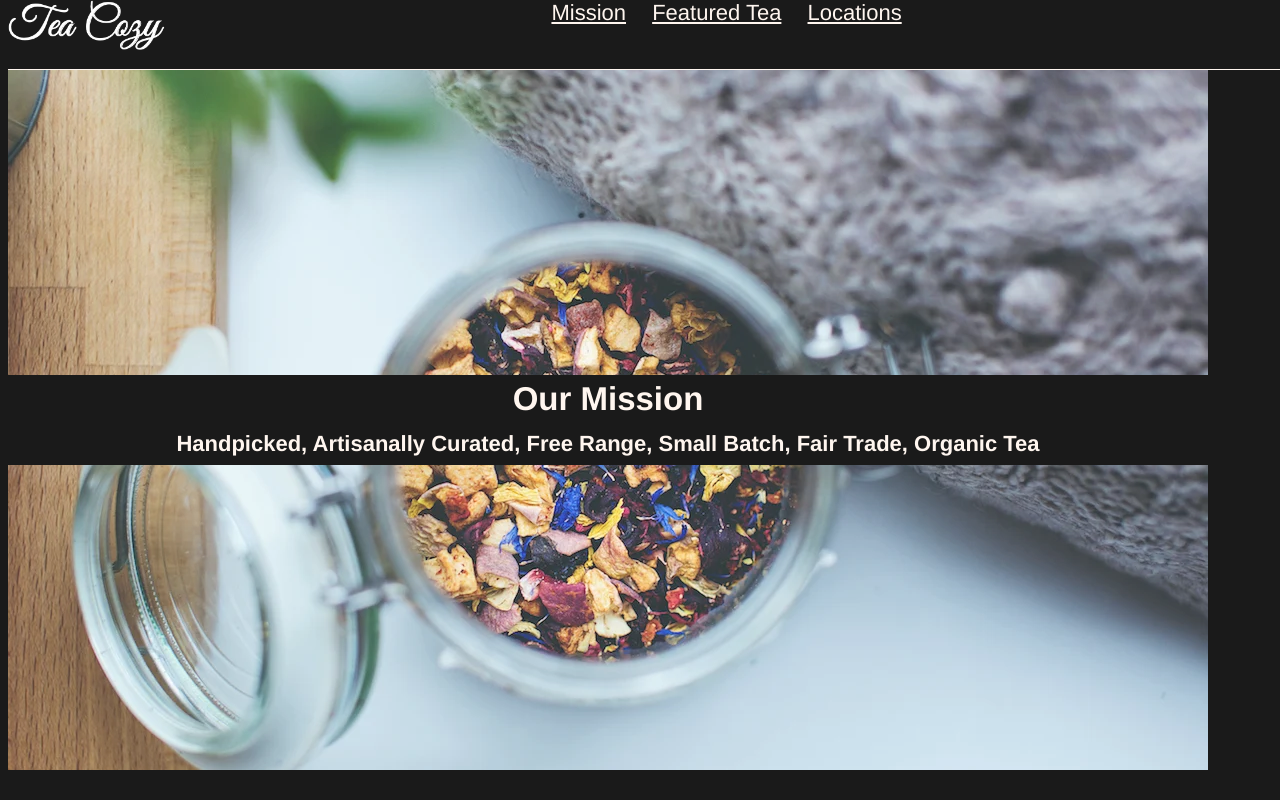
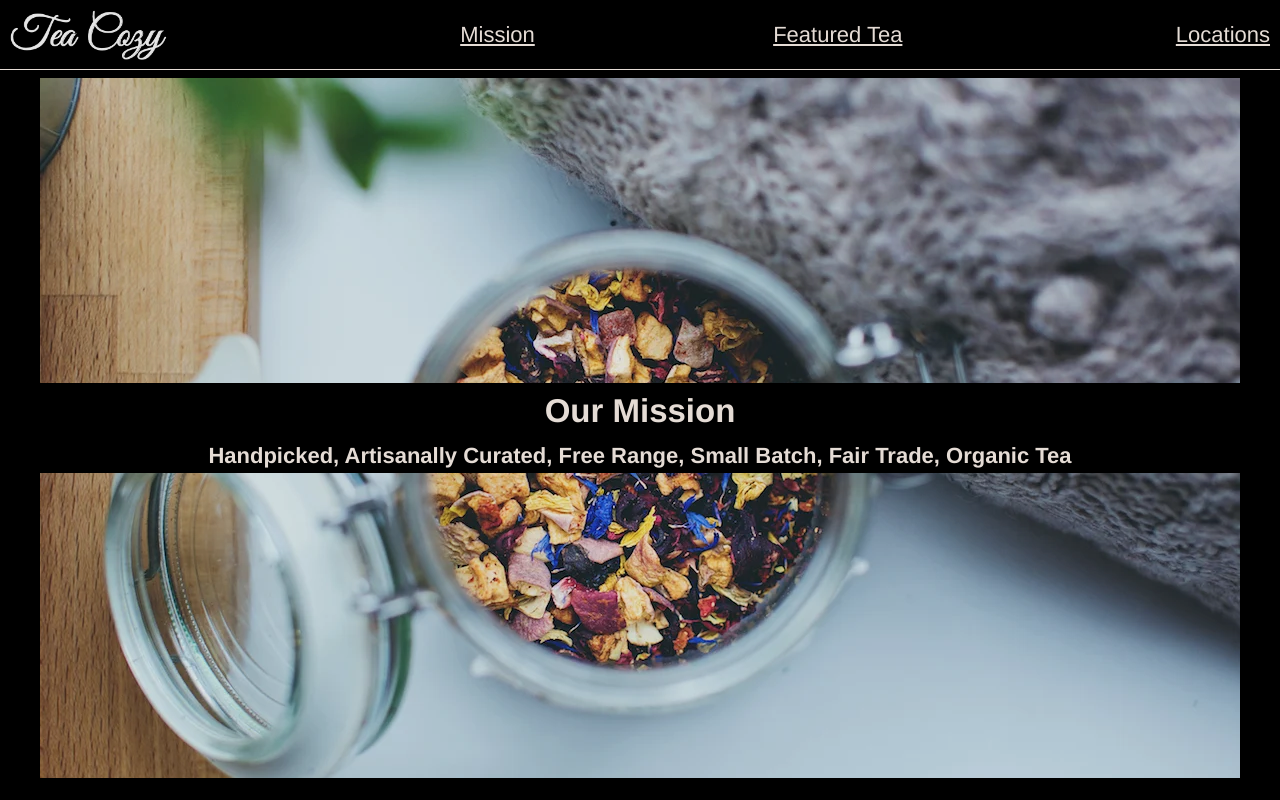
Before and after one commit to 0xSTVNDZ/teaCozy, a plain HTML site: page index.html in a window 1280 px wide. Shown: the top 800 px of the page. Drawn offline with Linux system fonts and the light colour scheme.

Commit message:
nav bar almost done, 1st section done

```diff
--- a/css/styles.css
+++ b/css/styles.css
@@ -1,32 +1,62 @@
-html {
+/*
+    set font and its properties
+    set the background black
+    set opacity
+    make the page a flex container to use justify-content and align-items
+    set flex wrap
+*/
+body {
     font-family: Helvetica;
     font-size: 22px;
     color: seashell;
     background-color: black;
     opacity: 0.9;
     text-align: center;
+    display: flex;
+    align-items: center;
+    justify-content: center;
+    flex-wrap: wrap;
 }
 
-/* need to figure out how to space logo and links vertically*/
+/*
+    set bottom border
+    set position to be fixed on page
+    set width to be length of page
+    set background color
+    make nav bar inline flex to hold img & links & lets us use align-items
+    **need to figure out how to make the links float to the right**
+*/
 .nav-bar {
     border-bottom: 1px solid seashell;
     position: fixed;
     width: 100%;
     top: 0;
     height: 69px;
+    background-color: black;
+    display: inline-flex;
+    align-items: center;
 }
 
+/*links in nav bar, underlined, spaced and need to be aligned right*/
 .nav-bar a {
     text-decoration: underline;
     margin: 0 10px;
     color: seashell;
+    display: flex;
+    justify-content: right;
+    width: 100%;
 }
 
+/* logo in nav bar, 10px margins, 50px image height, aligned left*/
 .nav-bar img {
+    display: flex;
+    justify-content: left;
     height: 50px;
     float: left;
+    margin: 10px;
 }
 
+/* create first content section, set height & width, set background image*/
 .mission {
     display: flex;
     height: 700px;
@@ -36,6 +66,13 @@ html {
     background-image: url('../images/img-mission-background.jpg');
 }
 
+/*
+    flex container in a flex container, h2 and h4 content
+    set height and width of container
+    set background color
+    set flex-wrap
+    center text horizontally and vertically
+*/
 .missionContent {
     display: flex;
     flex-wrap: wrap;
@@ -43,8 +80,13 @@ html {
     height: 90px;
     justify-content: center;
     background-color: black;
+    align-items: center;
 }
 
+/*
+    making each text element 100% of the width to take up two separate lines
+    remove padding and margins except for the h2
+*/
 .missionContent h2 {
     width: 100%;
     padding: 0;
@@ -57,6 +99,12 @@ html {
     margin: 0;
 }
 
+/*
+    create flex container
+    set width, no specified height
+    set flex wrap
+    add margin to separate it from previous flex container
+*/
 .featured-tea {
     display: flex;
     flex-wrap: wrap;
@@ -65,6 +113,11 @@ html {
     margin-top: 50px;
 }
 
+/*
+    make h2 and h4 elements be 100% width to use two lines and have
+    images start on a new line
+    h4 gets a bottom margin to separate it from the images
+*/
 .featured-tea h2 {
     width: 100%;
 }
--- a/index.html
+++ b/index.html
@@ -16,11 +16,12 @@
                 <h2>Our Mission</h2>
                 <h4>Handpicked, Artisanally Curated, Free Range, Small Batch, Fair Trade, Organic Tea</h4>
             </div>
-            </div>
+        </div>
         <div class="featured-tea" id="featured-tea">
             <h2>Tea of the Month</h2>
             <h4>What's Sleeping at The Tea Cozy?</h4>
             <img src="images/img-berryblitz.jpg" alt="">
+            <p>Fall Berry Blitz Tea</p>
             <img src="images/img-spiced-rum.jpg" alt="">
             <img src="images/img-donut.jpg" alt="">
             <img src="images/img-myrtle-ave.jpg" alt="">
```
